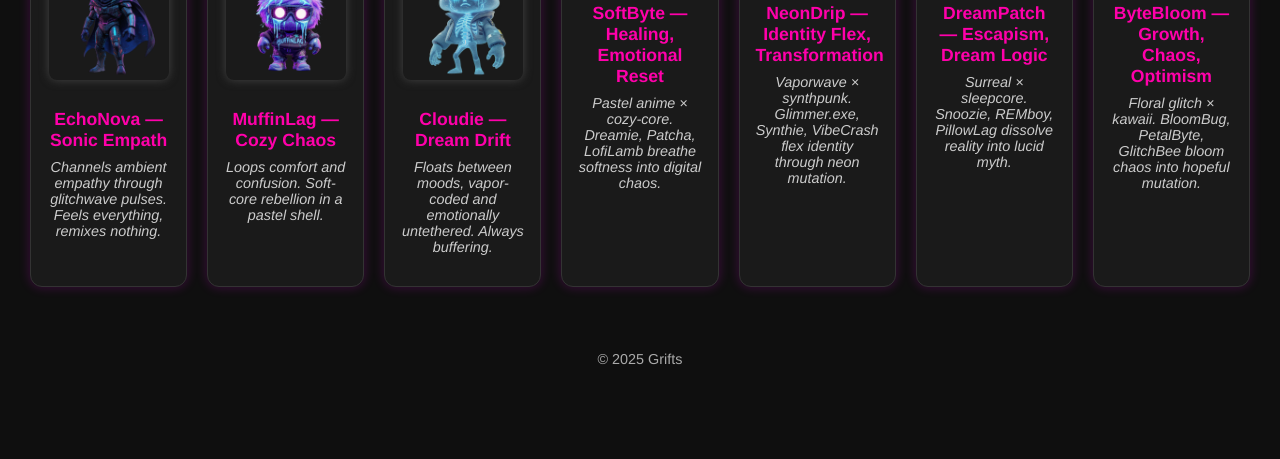
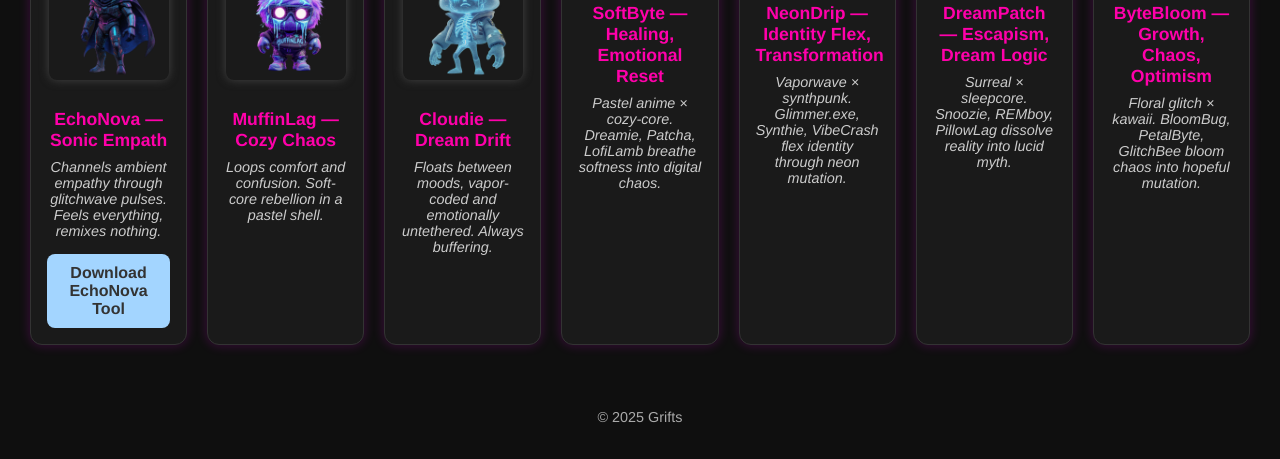
Before and after one commit to grifts-vibeling/grifts-site, a plain HTML site: page index.html in a window 1280 px wide. Shown: the part 535-994 px from the top of the page. Before the commit the page ends 936 px from the top, so only its background shows below. Drawn offline with Linux system fonts and the light colour scheme.

Commit message:
Update index.html

```diff
--- a/index.html
+++ b/index.html
@@ -26,6 +26,7 @@
         <img src="images/echonova.png" alt="EchoNova - Sonic Empath">
         <p><strong>EchoNova</strong> — Sonic Empath</p>
         <p class="lore">Channels ambient empathy through glitchwave pulses. Feels everything, remixes nothing.</p>
+        <a href="https://github.com/grifts-vibeling/grifts-site/tree/main/EchoNova" target="_blank" class="download-button">Download EchoNova Tool</a>
       </div>
       <div class="tribe">
         <img src="images/muffinlag.png" alt="MuffinLag - Cozy Chaos">
```
